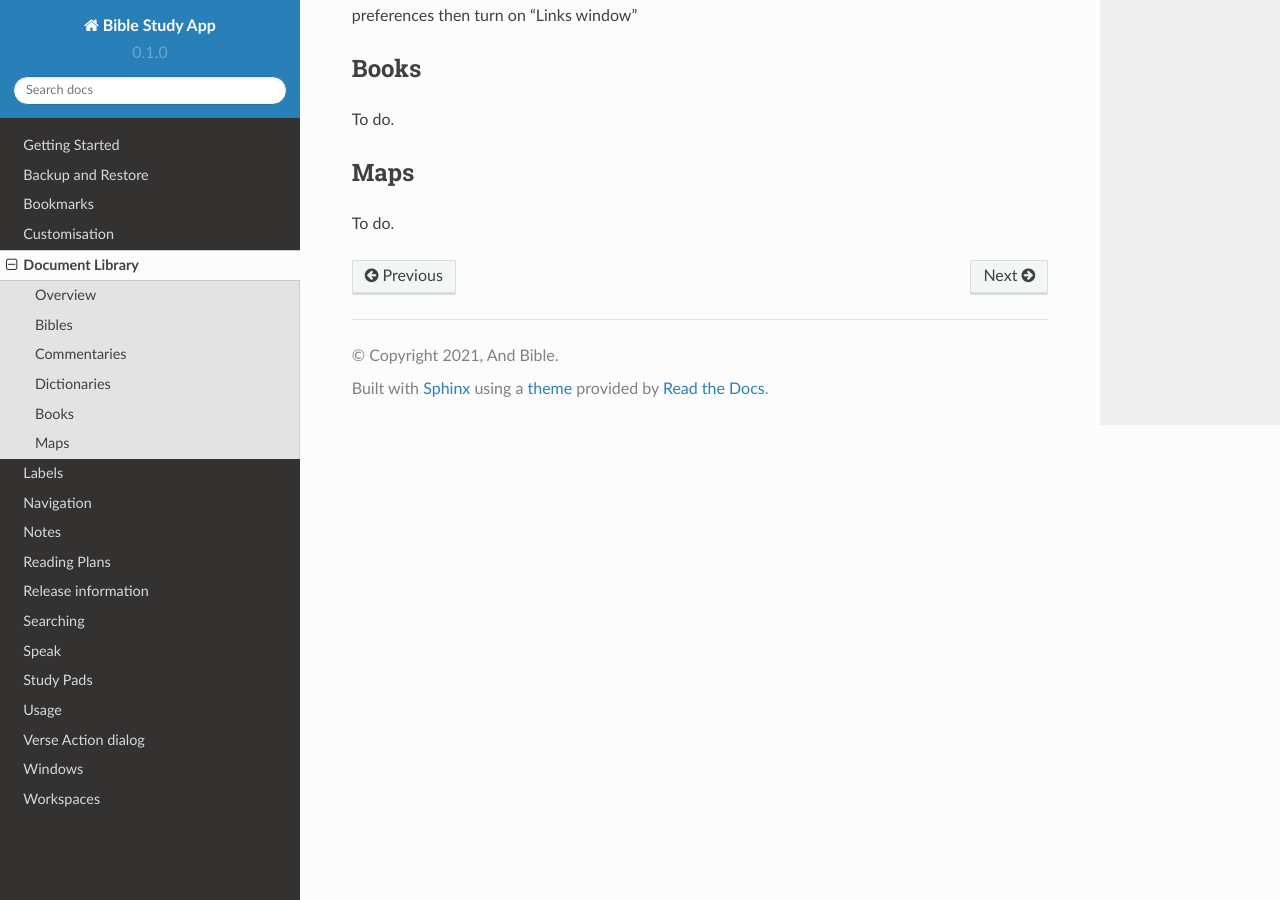
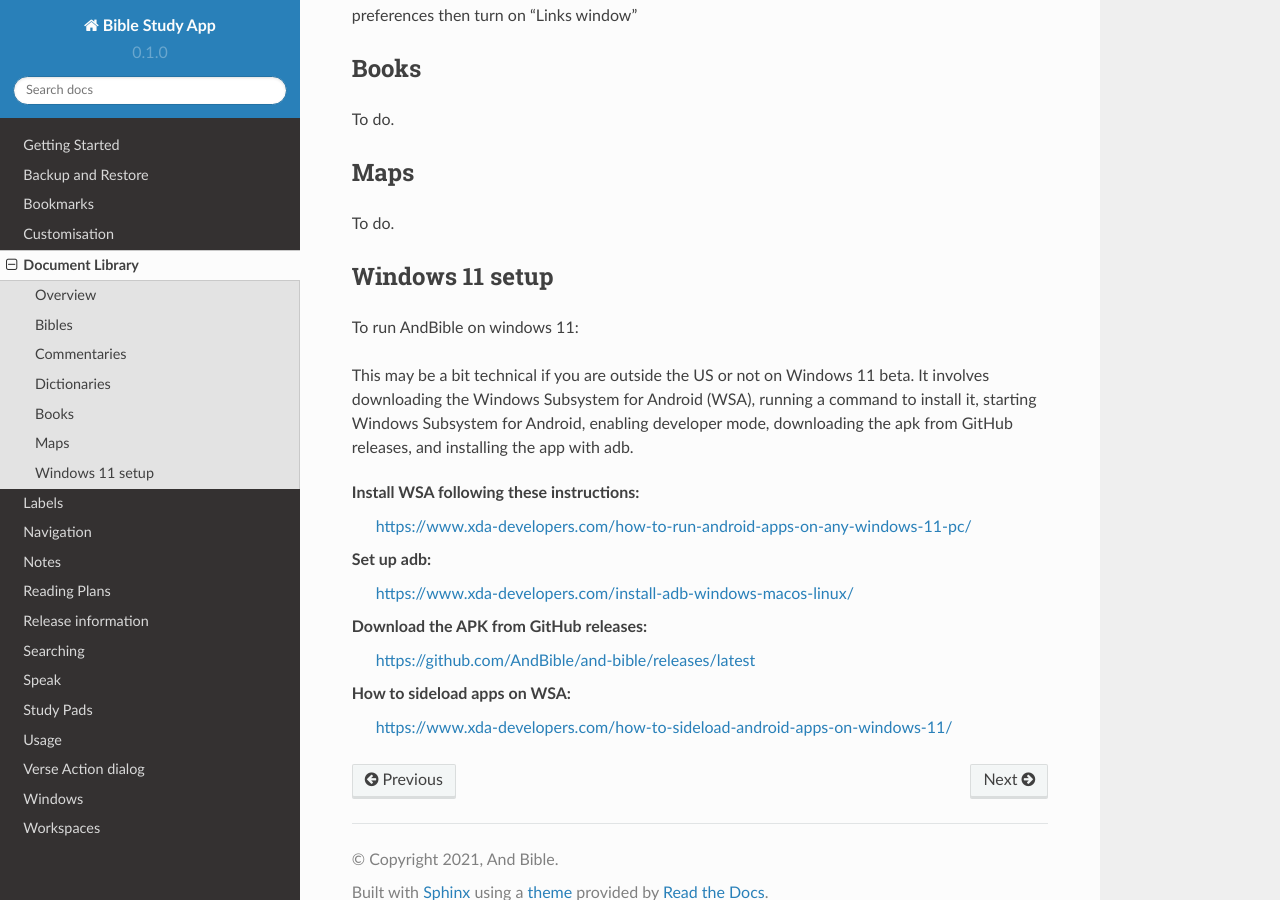
Before and after one commit to AndBible/docs, a Sphinx documentation site: the page built from docs/source/documents.rst, in a window 1280 px wide and 900 px high, scrolled down 1100 px. Built offline with Sphinx 7.4.7 and the Read the Docs theme 2.0.0, drawn with Linux system fonts in a browser that asks for light colours; pages that are not in the unit, such as notebooks, are missing from menus.

Commit message:
Update documents.rst

```diff
--- a/docs/source/documents.rst
+++ b/docs/source/documents.rst
@@ -48,3 +48,23 @@ Maps
 ----
 
 To do.
+
+
+Windows 11 setup
+------
+
+To run AndBible on windows 11:
+
+This may be a bit technical if you are outside the US or not on Windows 11 beta. It involves downloading the Windows Subsystem for Android (WSA), running a command to install it, starting Windows Subsystem for Android, enabling developer mode, downloading the apk from GitHub releases, and installing the app with adb.
+
+Install WSA following these instructions:
+ https://www.xda-developers.com/how-to-run-android-apps-on-any-windows-11-pc/
+
+Set up adb:
+ https://www.xda-developers.com/install-adb-windows-macos-linux/
+
+Download the APK from GitHub releases:
+ https://github.com/AndBible/and-bible/releases/latest
+
+How to sideload apps on WSA:
+ https://www.xda-developers.com/how-to-sideload-android-apps-on-windows-11/
```
